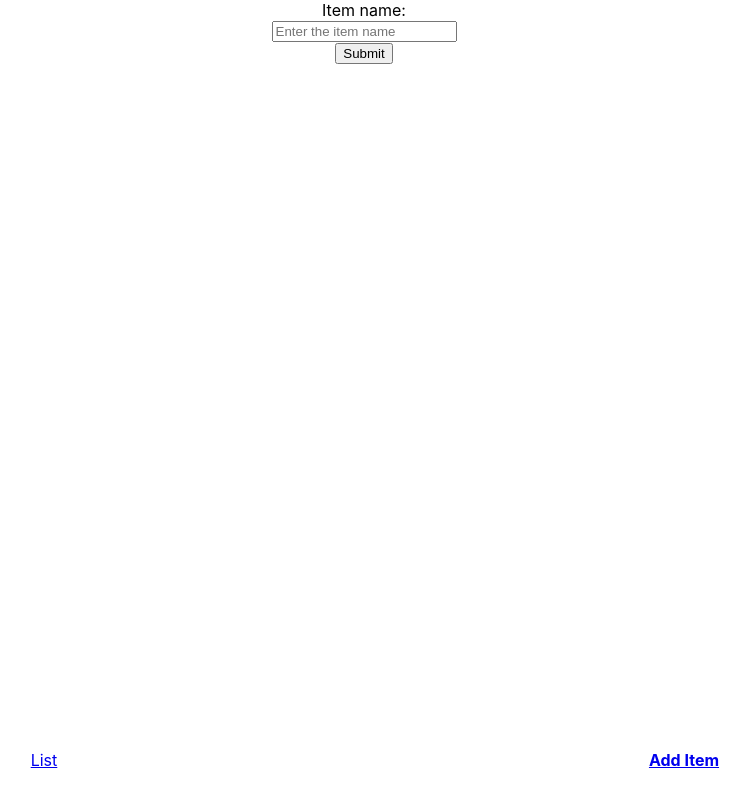
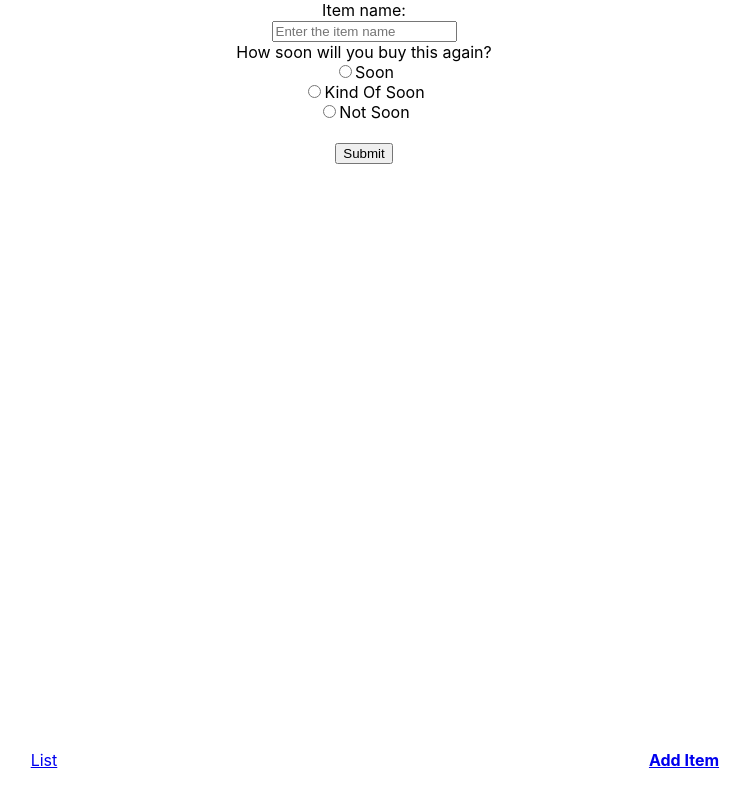
Before and after one commit to alxmcr/study-firebase-collection-exist, a React (Create React App) app: page /add-item in a window 1280 px wide. Shown: the whole page, without its empty margins (276-1026 px from the left). Built offline with nearby package versions, Linux system fonts and the light colour scheme; no server answers; sample sign-in values are in the browser's storage.

Commit message:
* Modify product object

```diff
--- a/src/components/forms/CreateProductForm/index.jsx
+++ b/src/components/forms/CreateProductForm/index.jsx
@@ -3,14 +3,12 @@ import { createProductInCollection } from 'helpers/firestore'
 
 function CreateProductForm({ rootCollection }) {
     const [name, setName] = useState("");
+    const [nextPurchase, setNextPurchase] = useState("");
 
     const createProduct = (e) => {
         e.preventDefault();
-
         const token = localStorage.getItem('tcl18-token');
-        const product = { name };
-
-        console.log("Creating a product...", product);
+        const product = { name, nextPurchase, lastPurchasedDate: null, };
         createProductInCollection(rootCollection, token, product);
     }
 
@@ -20,7 +18,42 @@ function CreateProductForm({ rootCollection }) {
             <input id="name"
                 type="text"
                 placeholder="Enter the item name"
+                autoComplete="off"
+                required="required"
+                name="item"
                 onChange={(e) => setName(e.target.value)} />
+            <br />
+            <div>
+                <label>How soon will you buy this again?</label>
+                <br />
+                <input
+                    onChange={(e) => setNextPurchase(e.target.value)}
+                    type="radio"
+                    required="required"
+                    name="nextPurchase"
+                    value={7}
+                />
+                Soon
+                <br />
+                <input
+                    onChange={(e) => setNextPurchase(e.target.value)}
+                    type="radio"
+                    required="required"
+                    name="nextPurchase"
+                    value={14}
+                />
+                Kind Of Soon
+                <br />
+                <input
+                    onChange={(e) => setNextPurchase(e.target.value)}
+                    type="radio"
+                    required="required"
+                    name="nextPurchase"
+                    value={30}
+                />
+                Not Soon
+                <br />
+            </div>
             <br />
             <input type="submit" onClick={createProduct} />
         </form>
```
